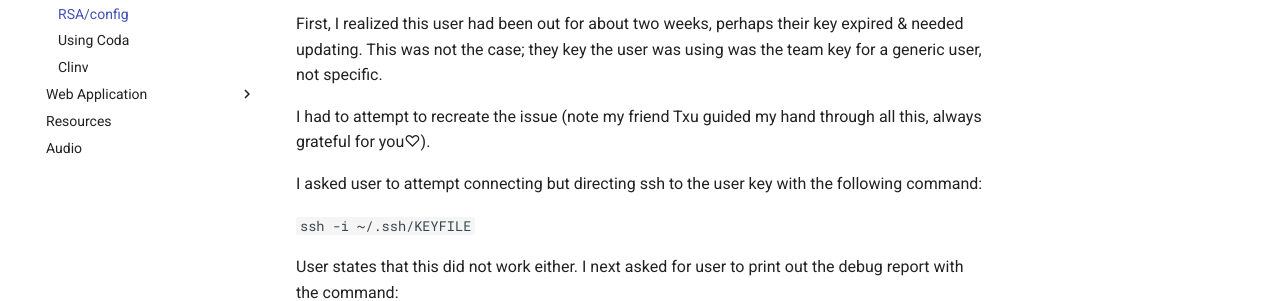
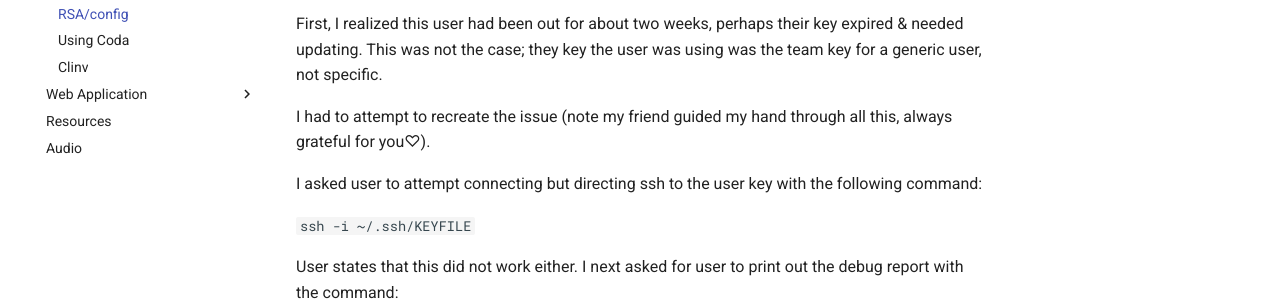
Before and after one commit to sunflowerno0b/ATW, an MkDocs documentation site: the page built from docs/rsa & config.md, in a window 1280 px wide and 900 px high, scrolled down 766 px. Shown: the part 283-584 px from the top of the window. Built offline with MkDocs 1.6.1 and Material for MkDocs 9.7.7, drawn with Linux system fonts in a browser that asks for light colours; comment, search, counter and statistics services are not loaded.

Commit message:
documentation clean up

```diff
--- a/docs/rsa & config.md
+++ b/docs/rsa & config.md
@@ -25,7 +25,7 @@ User at my org was attempting to ssh into a machine but was getting an
 ## Solution Thought Process
 First, I realized this user had been out for about two weeks, perhaps their key expired & needed updating. This was not the case; they key the user was using was the team key for a generic user, not specific.
 
-I had to attempt to recreate the issue (note my friend Txu guided my hand through all this, always grateful for you♡).
+I had to attempt to recreate the issue (note my friend guided my hand through all this, always grateful for you♡).
 
 I asked user to attempt connecting but directing ssh to the user key with the following command:
 
```
Also changed, not shown: docs/Docker.md (+1 -1 lines), docs/Gitea.md (added, +14 -0 lines).
